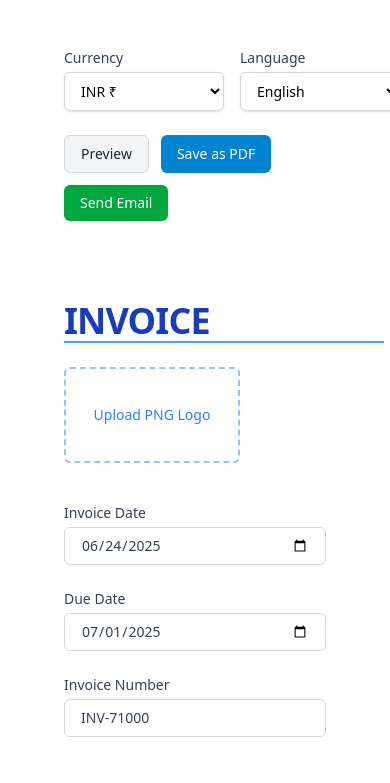
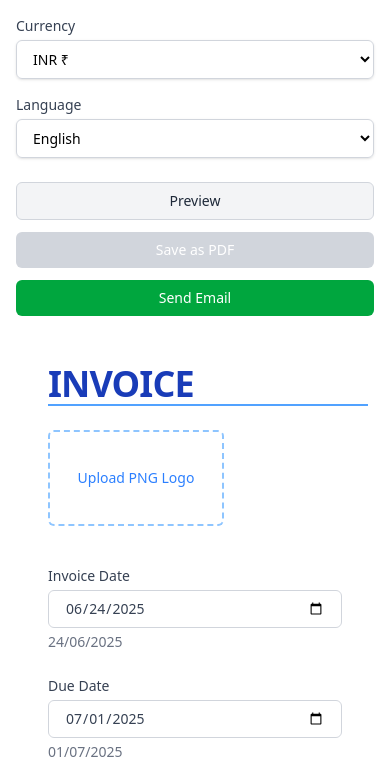
Before and after one commit to Mruganksha/Invoice-Generator, a React (Vite) app in the folder frontend/: page / in a window 390 px wide. Shown: the top 783 px of the page. Built offline with nearby package versions, Linux system fonts and the light colour scheme.

Commit message:
fix minor ui

```diff
--- a/frontend/src/components/InvoiceHeader.jsx
+++ b/frontend/src/components/InvoiceHeader.jsx
@@ -41,6 +41,17 @@
 
   const handleClick = () => {
     fileInputRef.current.click();
+  };
+
+  const formatDateToDisplay = (isoDate) => {
+  if (!isoDate) return "";
+  const [year, month, day] = isoDate.split("-");
+  return `${day}-${month}-${year}`;
+};
+
+const parseDisplayToISO = (displayDate) => {
+  const [day, month, year] = displayDate.split("-");
+  return `${year}-${month}-${day}`;
 };
 
   return (
@@ -95,6 +106,11 @@
     onChange={(e) => setInvoiceDate(e.target.value)}
     className="px-4 py-2 border border-gray-300 rounded-md focus:outline-none focus:ring-2 focus:ring-blue-500"
   />
+  {invoiceDate && (
+    <span className="text-sm text-gray-500 mt-1">
+      {new Date(invoiceDate).toLocaleDateString("en-GB")}
+    </span>
+  )}
         </div>
 
         <div className="flex flex-col">
@@ -105,6 +121,11 @@
     onChange={(e) => setDueDate(e.target.value)}
     className="px-4 py-2 border border-gray-300 rounded-md focus:outline-none focus:ring-2 focus:ring-blue-500"
   />
+  {dueDate && (
+    <span className="text-sm text-gray-500 mt-1">
+      {new Date(dueDate).toLocaleDateString("en-GB")}
+    </span>
+  )}
         </div>
 
         <div className="flex flex-col">
--- a/frontend/src/components/PDFPreview.jsx
+++ b/frontend/src/components/PDFPreview.jsx
@@ -93,8 +93,8 @@
               <tr>
                 <th className="p-3 text-left">Description</th>
                 <th className="p-3 text-right">Qty</th>
-                <th className="p-3 text-right">Rate ({currency})</th> → Rate ({currencySymbol})
-                <th className="p-3 text-right">Amount ({currency})</th> → Amount ({currencySymbol})
+                <th className="p-3 text-right">Rate ({currency})</th>
+                <th className="p-3 text-right">Amount ({currency})</th>
               </tr>
             </thead>
             <tbody>
@@ -156,7 +156,7 @@
         )}
 
         {/* Footer */}
-        <div className="border-t mt-8 pt-4 text-center text-xs text-gray-500">
+        <div className="border-t text-center text-xs text-gray-500">
           <p>Thank you for your business.</p>
           <p>Generated on: {new Date().toLocaleDateString()}</p>
         </div>
--- a/frontend/src/containers/InvoiceForm.jsx
+++ b/frontend/src/containers/InvoiceForm.jsx
@@ -28,6 +28,7 @@
   const invoiceRef = useRef();
   const [invoiceTitle, setInvoiceTitle] = useState("INVOICE");
   const [notesImage, setNotesImage] = useState(null); // base64 or file
+  const [isDownloadingPDF, setIsDownloadingPDF] = useState(false);
 
 
 
@@ -171,6 +172,7 @@
     return;
   }
 
+  setIsDownloadingPDF(true); // Start loader
   try {
     const invoiceData = {
       logo,
@@ -188,11 +190,9 @@
       total: subtotal + subtotal * (taxRate / 100),
     };
 
-    // 1. Save invoice to DB
     const res = await createInvoice(invoiceData);
     const invoiceId = res.invoice._id;
-     console.log("Sending invoiceData:", invoiceData);
-    // 2. Fetch the PDF file from backend
+
     const response = await fetch(`http://localhost:5000/api/invoices/pdf/${invoiceId}`);
 
     if (!response.ok) throw new Error("Download failed");
@@ -200,7 +200,6 @@
     const blob = await response.blob();
     const url = window.URL.createObjectURL(blob);
 
-    // 3. Trigger download
     const link = document.createElement("a");
     link.href = url;
     link.download = `${invoiceNumber}.pdf`;
@@ -211,8 +210,11 @@
   } catch (err) {
     console.error("PDF Download Error:", err);
     alert("Failed to download PDF from backend.");
+  } finally {
+    setIsDownloadingPDF(false); // Stop loader
   }
 };
+
 
 const cleanedItems = items.map(item => ({
   name: item.name.trim() === "" ? "Item" : item.name,
@@ -224,17 +226,17 @@
 
   return (
 
-    <div className="max-w-7xl mx-auto  pl-8 pr-8 pt-4 pb-4 space-y-8">
+   <div className="max-w-7xl mx-auto px-4 sm:px-6 lg:px-8 pt-4 pb-4 space-y-8">
   {/* Top Toolbar */}
-      <div className="flex flex-col md:flex-row md:items-center md:justify-between gap-6 p-8">
+  <div className="flex flex-col md:flex-row md:items-center md:justify-between gap-6">
     {/* Currency & Language Dropdowns */}
-  <div className="flex gap-4 ">
+    <div className="flex flex-col sm:flex-row gap-4">
       <div>
         <label className="text-sm font-medium block mb-1 text-gray-700">Currency</label>
         <select
           value={currency}
           onChange={(e) => setCurrency(e.target.value)}
-        className="w-40 border border-gray-300 px-3 py-2 rounded-md shadow-sm text-sm focus:outline-none focus:ring-2 focus:ring-blue-500"
+          className="w-full sm:w-40 border border-gray-300 px-3 py-2 rounded-md shadow-sm text-sm focus:outline-none focus:ring-2 focus:ring-blue-500"
         >
           <option value="INR">INR ₹</option>
           <option value="USD">USD $</option>
@@ -248,35 +250,43 @@
         <select
           value={language}
           onChange={(e) => setLanguage(e.target.value)}
-        className="w-40 border border-gray-300 px-3 py-2 rounded-md shadow-sm text-sm focus:outline-none focus:ring-2 focus:ring-blue-500"
+          className="w-full sm:w-40 border border-gray-300 px-3 py-2 rounded-md shadow-sm text-sm focus:outline-none focus:ring-2 focus:ring-blue-500"
         >
           <option value="en">English</option>
           <option value="hi">Hindi</option>
           <option value="mr">Marathi</option>
         </select>
       </div>
-
     </div>
 
     {/* Action Buttons */}
-  <div className="flex flex-wrap gap-3">
+    <div className="flex flex-col sm:flex-row flex-wrap gap-3">
       <button
         onClick={handlePDFPreview}
-      className="bg-gray-100 text-gray-800 border border-gray-300 px-4 py-2 rounded-md text-sm font-medium hover:bg-gray-200 transition"
+        className="bg-gray-100 text-gray-800 border border-gray-300 px-4 py-2 rounded-md text-sm font-medium hover:bg-gray-200 transition w-full sm:w-auto"
       >
         Preview
       </button>
+
      <button
   onClick={handleBackendPDFDownload}
-  disabled={!isFormValid}
-  className={`bg-sky-600 text-white px-4 py-2 rounded-md text-sm font-medium transition ${
-    isFormValid
-      ? "hover:bg-sky-800"
-      : "bg-gray-300 text-gray-500 cursor-not-allowed"
+  disabled={!isFormValid || isDownloadingPDF}
+  className={`text-white px-4 py-2 rounded-md text-sm font-medium transition w-full sm:w-auto ${
+    !isFormValid || isDownloadingPDF
+      ? "bg-gray-300 text-gray-500 cursor-not-allowed"
+      : "bg-sky-600 hover:bg-sky-800"
   }`}
 >
-  Save as PDF
+  {isDownloadingPDF ? (
+    <span className="flex items-center justify-center gap-2">
+      <FaSpinner className="animate-spin" />
+      Downloading...
+    </span>
+  ) : (
+    "Save as PDF"
+  )}
 </button>
+
 
       <button
         onClick={async () => {
@@ -297,28 +307,25 @@
               total: subtotal + subtotal * (taxRate / 100),
             };
 
-    // Save invoice to DB and get _id
             const res = await createInvoice(invoiceData);
             const invoiceId = res.invoice._id;
 
-    //  send email using that ID
             const emailRes = await sendInvoiceEmail(invoiceId);
             alert(emailRes.data.message);
           } catch (err) {
             console.error("Email failed:", err);
             alert("Failed to send invoice via email.");
-  }
-  finally {
-      setIsSendingEmail(false); // Stop loader
+          } finally {
+            setIsSendingEmail(false);
           }
         }}
         disabled={isSendingEmail}
-  className={`${
+        className={`w-full sm:w-auto px-4 py-2 rounded-md text-sm font-medium transition text-white ${
           isSendingEmail ? "bg-green-400 cursor-wait" : "bg-green-600 hover:bg-green-700"
-  } text-white px-4 py-2 rounded-md text-sm font-medium transition`}
+        }`}
       >
         {isSendingEmail ? (
-  <span className="flex items-center gap-2">
+          <span className="flex items-center justify-center gap-2">
             <FaSpinner className="animate-spin" />
             Sending...
           </span>
@@ -328,6 +335,7 @@
       </button>
     </div>
   </div>
+
         <div ref={invoiceRef} className="pdf-preview">
 
       {/* Invoice Details */}
```
Lines whose indentation alone changed are shown as unchanged.
